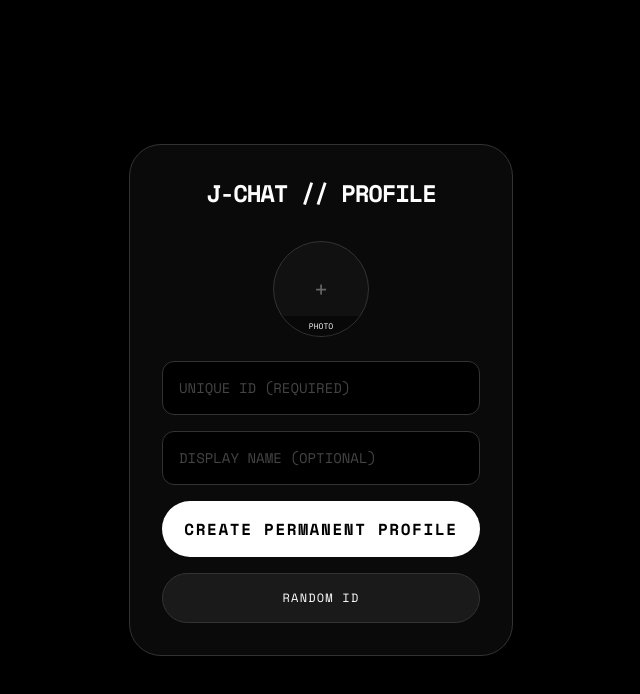
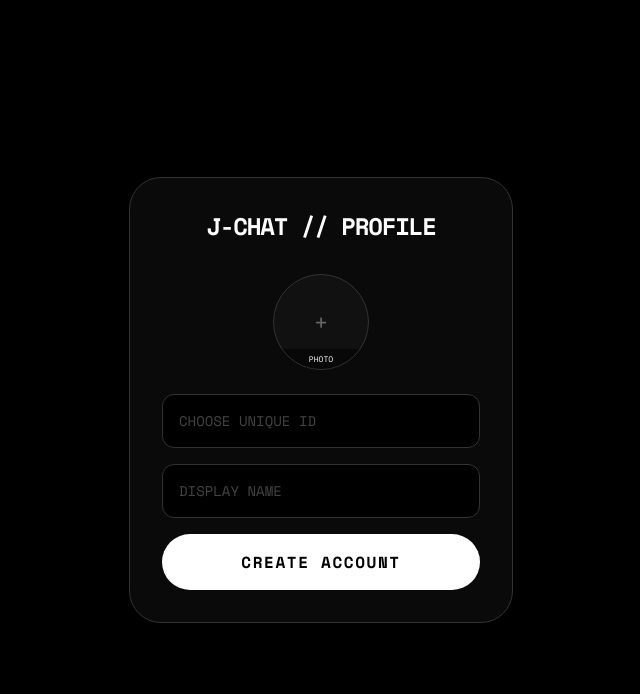
Before and after one commit to jjforjhon/jchat2, a React (Vite) app: page / in a window 1280 px wide. Shown: the top 694 px of the page, without its empty margins (319-959 px from the left). Built offline with nearby package versions, Linux system fonts and the light colour scheme.

Commit message:
Enhance LoginScreen with key generation and states
Add loading and error states, update ID handling, and integrate key generation for registration.

```diff
--- a/src/components/LoginScreen.tsx
+++ b/src/components/LoginScreen.tsx
@@ -1,20 +1,17 @@
 import { useState, useRef } from 'react';
+import { api } from '../api/server'; // We need to import the API
 
-// ✅ Matches App.tsx expectation
 interface LoginProps {
-  onLogin: (user: { id: string; name: string; avatar: string }) => void;
+  onLogin: (user: { id: string; name: string; avatar: string; privateKey: string }) => void;
 }
 
 export const LoginScreen = ({ onLogin }: LoginProps) => {
   const [id, setId] = useState('');
   const [name, setName] = useState('');
+  const [loading, setLoading] = useState(false); // Add loading state
+  const [error, setError] = useState(''); // Add error state
   const [avatar, setAvatar] = useState<string>('');
   const fileInputRef = useRef<HTMLInputElement>(null);
-
-  const handleAutoId = () => {
-    const randomId = Math.random().toString(36).substring(2, 8).toUpperCase();
-    handleSubmit(null, randomId);
-  };
 
   const handleAvatarUpload = (e: React.ChangeEvent<HTMLInputElement>) => {
     const file = e.target.files?.[0];
@@ -38,17 +35,59 @@ export const LoginScreen = ({ onLogin }: LoginProps) => {
     }
   };
 
-  const handleSubmit = (e: React.FormEvent | null, autoId?: string) => {
+  const handleSubmit = async (e: React.FormEvent | null) => {
     if (e) e.preventDefault();
-    const finalId = autoId || id.trim();
+    setError('');
+
+    const finalId = id.trim().toUpperCase();
     const finalName = name.trim() || 'User-' + finalId;
-    if (!finalId) return;
 
-    onLogin({
-      id: finalId,
-      name: finalName,
-      avatar: avatar || ''
-    });
+    if (!finalId) {
+      setError('ID is required');
+      return;
+    }
+
+    setLoading(true);
+
+    try {
+      // 1. Generate Crypto Keys
+      const keys = await window.crypto.subtle.generateKey(
+        {
+          name: "RSA-OAEP",
+          modulusLength: 2048,
+          publicExponent: new Uint8Array([1, 0, 1]),
+          hash: "SHA-256",
+        },
+        true,
+        ["encrypt", "decrypt"]
+      );
+
+      // 2. Export Public Key to send to Server
+      const pubKeyBuffer = await window.crypto.subtle.exportKey("spki", keys.publicKey);
+      const pubKeyBase64 = btoa(String.fromCharCode(...new Uint8Array(pubKeyBuffer)));
+
+      // 3. Export Private Key to save Locally (NEVER SEND THIS)
+      const privKeyBuffer = await window.crypto.subtle.exportKey("pkcs8", keys.privateKey);
+      const privKeyBase64 = btoa(String.fromCharCode(...new Uint8Array(privKeyBuffer)));
+
+      // 4. Register on Render Server
+      console.log('Registering with server...');
+      await api.register(finalId, pubKeyBase64, avatar);
+
+      // 5. Success! Log in locally
+      onLogin({
+        id: finalId,
+        name: finalName,
+        avatar: avatar || '',
+        privateKey: privKeyBase64
+      });
+
+    } catch (err: any) {
+      console.error(err);
+      setError(err.message || 'Registration failed. Check internet.');
+    } finally {
+      setLoading(false);
+    }
   };
 
   return (
@@ -76,29 +115,25 @@ export const LoginScreen = ({ onLogin }: LoginProps) => {
             type="text"
             value={id}
             onChange={(e) => setId(e.target.value)}
-            placeholder="UNIQUE ID (REQUIRED)"
+            placeholder="CHOOSE UNIQUE ID"
             className="w-full bg-black border border-[#333] p-4 rounded-xl text-white text-sm focus:border-white outline-none uppercase placeholder-[#444]"
           />
           <input
             type="text"
             value={name}
             onChange={(e) => setName(e.target.value)}
-            placeholder="DISPLAY NAME (OPTIONAL)"
+            placeholder="DISPLAY NAME"
             className="w-full bg-black border border-[#333] p-4 rounded-xl text-white text-sm focus:border-white outline-none placeholder-[#444]"
           />
 
+          {error && <p className="text-red-500 text-xs text-center">{error}</p>}
+
           <button
             onClick={(e) => handleSubmit(e)}
-            className="w-full bg-white text-black font-bold py-4 rounded-full uppercase tracking-widest hover:bg-[#ccc] active:scale-95 transition-all mt-4"
+            disabled={loading}
+            className="w-full bg-white text-black font-bold py-4 rounded-full uppercase tracking-widest hover:bg-[#ccc] active:scale-95 transition-all mt-4 disabled:opacity-50"
           >
-            Create Permanent Profile
-          </button>
-
-          <button
-            onClick={handleAutoId}
-            className="w-full bg-[#1A1A1A] text-white border border-[#333] py-4 rounded-full text-xs uppercase tracking-widest hover:bg-[#222] active:scale-95 transition-all"
-          >
-            Random ID
+            {loading ? 'Registering...' : 'Create Account'}
           </button>
         </div>
       </div>
```
